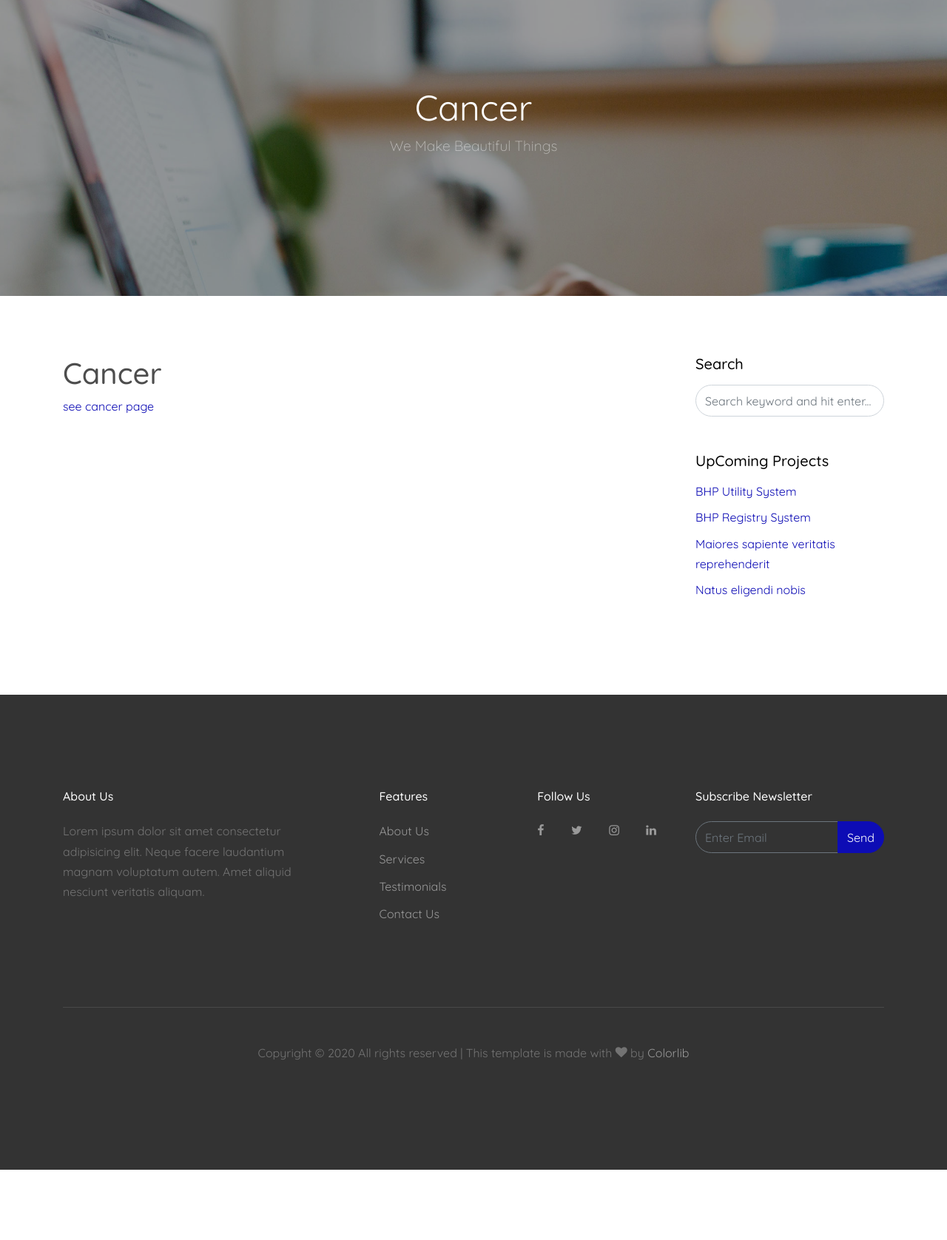
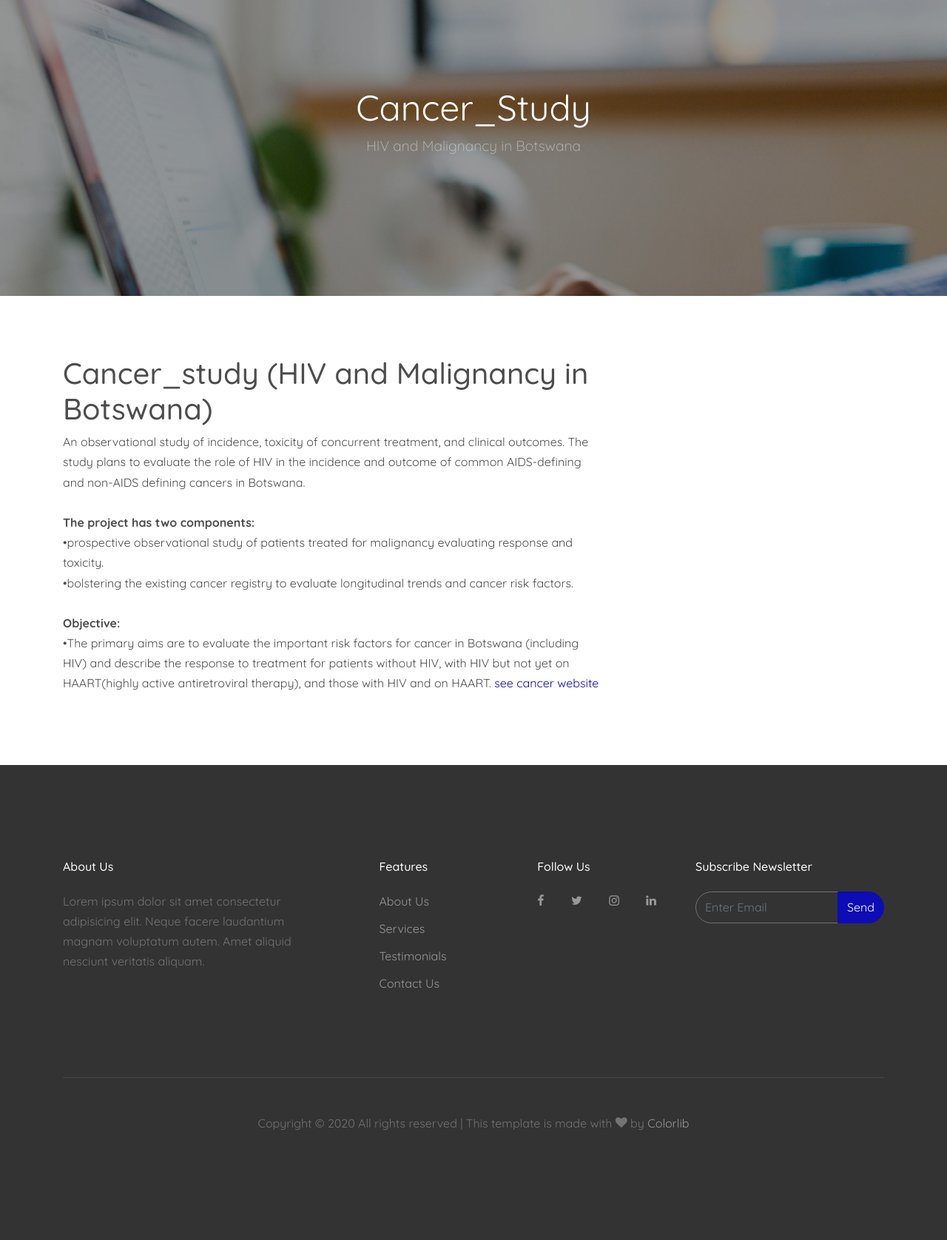
Before and after one commit to botswana-harvard/se-dmc, a Django app: template se_dmc/templates/se_dmc/Cancer.html in a window 1280 px wide. Shown: the part 140-1816 px from the top of the page at 74% size. Before the commit the page ends 1721 px from the top, so only its background shows below. Run offline with Django 3.2, Linux system fonts and the light colour scheme; the template is opened without the code that fills it, so the values that code supplies are empty; parts of the project's set-up code (start-up, migrations or seed data) failed here and were passed over; some libraries are stand-ins or nearby versions; some web fonts are replaced.

Commit message:
Update Cancer.html

```diff
--- a/se_dmc/templates/se_dmc/Cancer.html
+++ b/se_dmc/templates/se_dmc/Cancer.html
@@ -10,8 +10,8 @@
 
             <div class="row justify-content-center mb-4">
               <div class="col-md-8 text-center">
-                <h1>Cancer</h1>
-                <p class="lead mb-5">We Make Beautiful Things</p>
+                <h1>Cancer_Study</h1>
+                <p class="lead mb-5">HIV and Malignancy in Botswana</p>
               </div>
             </div>
 
@@ -25,30 +25,16 @@
         <div class="row">
 
           <div class="col-md-8">
-           <h1>Cancer</h1>
-            <a href="https://cancer-live.bhp.org.bw/">see cancer page</a>
-          </div>
-
-          <div class="col-md-3 ml-auto">
-            <div class="mb-5">
-              <h3 class="h5 text-black mb-3">Search</h3>
-              <form action="#" method="post">
-                <div class="form-group d-flex">
-                  <input type="text" class="form-control" placeholder="Search keyword and hit enter...">
-                </div>
-              </form>
-            </div>
-
-           <div class="mb-5">
-              <h3 class="h5 text-black mb-3">UpComing Projects</h3>
-              <ul class="list-unstyled">
-                <li class="mb-2"><a href="#">BHP Utility System</a></li>
-                <li class="mb-2"><a href="#">BHP Registry System</a></li>
-                <li class="mb-2"><a href="#">Maiores sapiente veritatis reprehenderit</a></li>
-                <li class="mb-2"><a href="#">Natus eligendi nobis</a></li>
-              </ul>
-            </div>
-
+           <h1>Cancer_study (HIV and Malignancy in Botswana)</h1>
+              <p>An observational study of incidence, toxicity of concurrent treatment, and clinical outcomes. The study plans to evaluate the role of HIV in the incidence and outcome of common AIDS-defining and non-AIDS
+              defining cancers in Botswana.<br/><br/>
+              <b>The project has two components:</b><br/>
+              •prospective observational study of patients treated for malignancy evaluating response and toxicity.<br/>
+              •bolstering the existing cancer registry to evaluate longitudinal trends and cancer risk factors.<br/><br/>
+              <b>Objective:</b><br/>
+              •The primary aims are to evaluate the important risk factors for cancer in Botswana (including HIV) and
+              describe the response to treatment for patients without HIV, with HIV but not yet on HAART(highly active antiretroviral therapy), and those with HIV and on HAART.
+            <a href="https://cancer-live.bhp.org.bw/" target="_blank">see cancer website</a></p>
           </div>
 
         </div>
```
